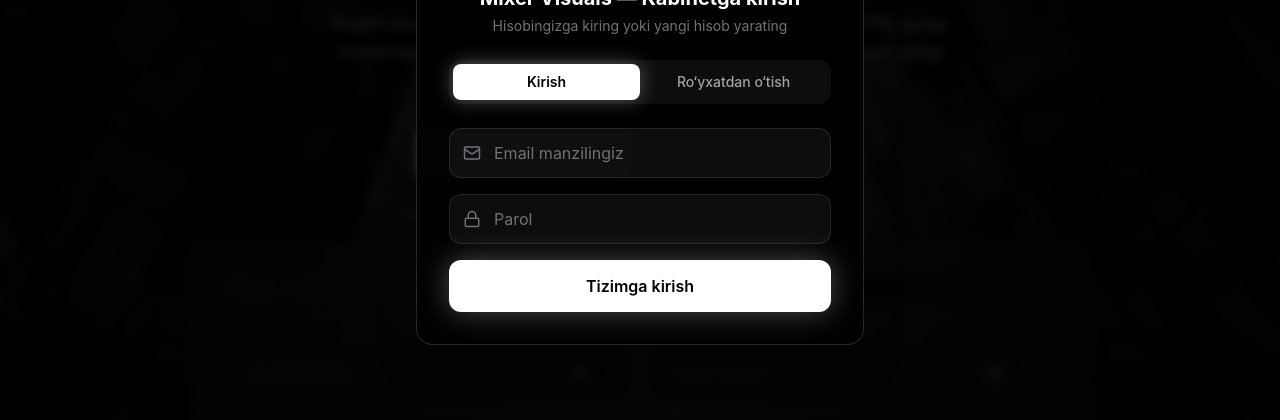
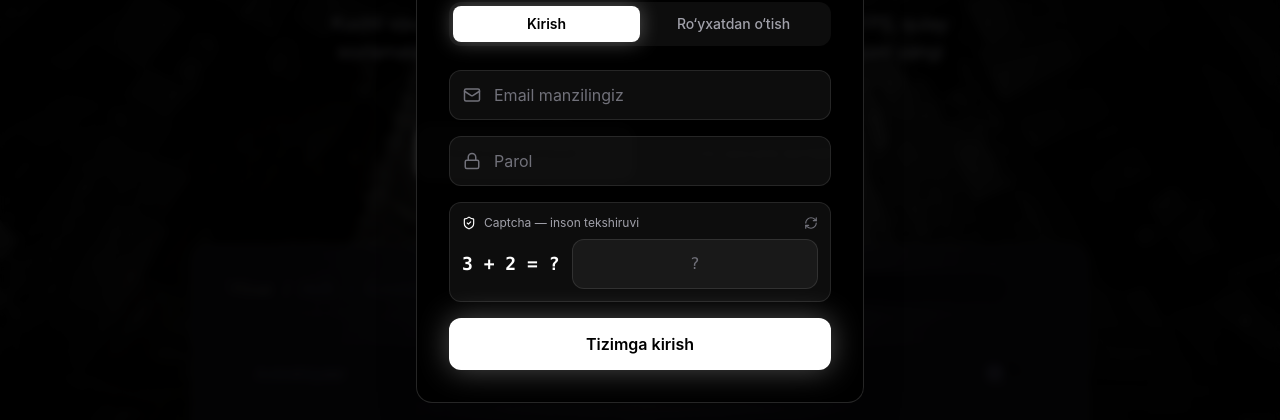
Before and after one commit to MixerVisualsUz/MixerVisuals, a React (Vite) app: page / in a window 1280 px wide. Both pictures are taken after a click on the button "Hoziroq boshlash". Shown: the part 288-708 px from the top of the page. Built offline with nearby package versions, Linux system fonts and the light colour scheme; no server answers.

Commit message:
Captcha: kirish va ro'yxatdan o'tishga matematik tekshiruv

```diff
--- a/src/components/AuthModal.tsx
+++ b/src/components/AuthModal.tsx
@@ -1,5 +1,5 @@
 import { useState, useEffect, useRef } from 'react';
-import { X, Mail, Lock, User, AlertCircle } from 'lucide-react';
+import { X, Mail, Lock, User, AlertCircle, ShieldCheck, RefreshCw } from 'lucide-react';
 import { useAuth } from '../context/AuthContext';
 import { useNav } from '../context/NavContext';
 import { Button, Input, Spinner } from './ui';
@@ -30,13 +30,23 @@ export function AuthModal({ open, onClose }: { open: boolean; onClose: () => voi
   const [loginForm, setLoginForm] = useState({ email: '', password: '' });
   const [regForm, setRegForm] = useState({ username: '', email: '', password: '' });
   const [honeypot, setHoneypot] = useState('');
+  const [captchaA, setCaptchaA] = useState(0);
+  const [captchaB, setCaptchaB] = useState(0);
+  const [captchaInput, setCaptchaInput] = useState('');
   const openedAt = useRef(0);
+
+  const genCaptcha = () => {
+    setCaptchaA(Math.floor(Math.random() * 9) + 3);
+    setCaptchaB(Math.floor(Math.random() * 9) + 1);
+    setCaptchaInput('');
+  };
 
   useEffect(() => {
     if (open) {
       setError('');
       setTab('login');
       openedAt.current = Date.now();
+      genCaptcha();
     }
   }, [open]);
 
@@ -72,6 +82,20 @@ export function AuthModal({ open, onClose }: { open: boolean; onClose: () => voi
     }
   };
 
+  // Captcha tekshiruvi
+  const captchaCheck = (): boolean => {
+    if (!captchaInput.trim()) {
+      setError('Captcha javobini kiriting');
+      return false;
+    }
+    if (parseInt(captchaInput, 10) !== captchaA + captchaB) {
+      setError('Captcha noto‘g‘ri. Yangi misol yaratildi, qaytadan urinib ko‘ring');
+      genCaptcha();
+      return false;
+    }
+    return true;
+  };
+
   const submitLogin = async () => {
     if (!loginForm.email || !loginForm.password) {
       setError('Barcha maydonlarni to‘ldiring');
@@ -81,6 +105,7 @@ export function AuthModal({ open, onClose }: { open: boolean; onClose: () => voi
     if (check === 'robot') return;
     if (check === 'too-fast') { setError('Biroz kuting va qayta urinib ko‘ring'); return; }
     if (check === 'limited') { setError('Juda ko‘p urinish. Bir daqiqadan keyin qaytadan urinib ko‘ring'); return; }
+    if (!captchaCheck()) return;
     recordAttempt();
     setLoading(true);
     setError('');
@@ -88,6 +113,7 @@ export function AuthModal({ open, onClose }: { open: boolean; onClose: () => voi
     setLoading(false);
     if (!res.success) {
       setError(res.message);
+      genCaptcha();
       return;
     }
     onClose();
@@ -107,6 +133,7 @@ export function AuthModal({ open, onClose }: { open: boolean; onClose: () => voi
     if (check === 'robot') return;
     if (check === 'too-fast') { setError('Biroz kuting va qayta urinib ko‘ring'); return; }
     if (check === 'limited') { setError('Juda ko‘p urinish. Bir daqiqadan keyin qaytadan urinib ko‘ring'); return; }
+    if (!captchaCheck()) return;
     recordAttempt();
     setLoading(true);
     setError('');
@@ -115,10 +142,12 @@ export function AuthModal({ open, onClose }: { open: boolean; onClose: () => voi
     setLoading(false);
     if (!res.success) {
       setError(res.message);
+      genCaptcha();
       return;
     }
     setTab('login');
     setLoginForm({ email: regForm.email, password: '' });
+    genCaptcha();
     setError('Ro‘yxatdan o‘tish muvaffaqiyatli. Endi tizimga kiring.');
   };
 
@@ -179,8 +208,7 @@ export function AuthModal({ open, onClose }: { open: boolean; onClose: () => voi
             />
           </div>
 
-          {tab === 'login' ? (
-            <div className="space-y-4">
+          {tab === 'login' ? (            <div className="space-y-4">
               <div className="relative">
                 <Mail size={18} className="absolute left-3.5 top-1/2 -translate-y-1/2 text-zinc-500" />
                 <Input
@@ -203,6 +231,7 @@ export function AuthModal({ open, onClose }: { open: boolean; onClose: () => voi
                   onKeyDown={(e) => e.key === 'Enter' && submitLogin()}
                 />
               </div>
+              <CaptchaField a={captchaA} b={captchaB} value={captchaInput} onChange={setCaptchaInput} onRefresh={genCaptcha} onEnter={submitLogin} />
               <Button onClick={submitLogin} disabled={loading} size="lg" className="w-full">
                 {loading ? <Spinner /> : 'Tizimga kirish'}
               </Button>
@@ -240,6 +269,7 @@ export function AuthModal({ open, onClose }: { open: boolean; onClose: () => voi
                   onKeyDown={(e) => e.key === 'Enter' && submitRegister()}
                 />
               </div>
+              <CaptchaField a={captchaA} b={captchaB} value={captchaInput} onChange={setCaptchaInput} onRefresh={genCaptcha} onEnter={submitRegister} />
               <Button onClick={submitRegister} disabled={loading} size="lg" className="w-full">
                 {loading ? <Spinner /> : 'Ro‘yxatdan o‘tish'}
               </Button>
@@ -250,3 +280,39 @@ export function AuthModal({ open, onClose }: { open: boolean; onClose: () => voi
     </div>
   );
 }
+
+function CaptchaField({ a, b, value, onChange, onRefresh, onEnter }: {
+  a: number; b: number; value: string;
+  onChange: (v: string) => void; onRefresh: () => void; onEnter: () => void;
+}) {
+  return (
+    <div className="rounded-xl bg-white/5 border border-white/10 p-3">
+      <div className="flex items-center justify-between mb-2">
+        <div className="flex items-center gap-2 text-xs text-zinc-400">
+          <ShieldCheck size={14} className="text-[#ffffff]" />
+          <span>Captcha — inson tekshiruvi</span>
+        </div>
+        <button
+          type="button"
+          onClick={onRefresh}
+          className="text-zinc-500 hover:text-white transition-colors"
+          title="Yangi misol"
+        >
+          <RefreshCw size={14} />
+        </button>
+      </div>
+      <div className="flex items-center gap-3">
+        <span className="font-mono text-lg font-bold text-white whitespace-nowrap">{a} + {b} = ?</span>
+        <Input
+          value={value}
+          onChange={(e) => onChange(e.target.value)}
+          onKeyDown={(e) => e.key === 'Enter' && onEnter()}
+          className="flex-1 font-mono text-center"
+          placeholder="?"
+          inputMode="numeric"
+          autoComplete="off"
+        />
+      </div>
+    </div>
+  );
+}
```
